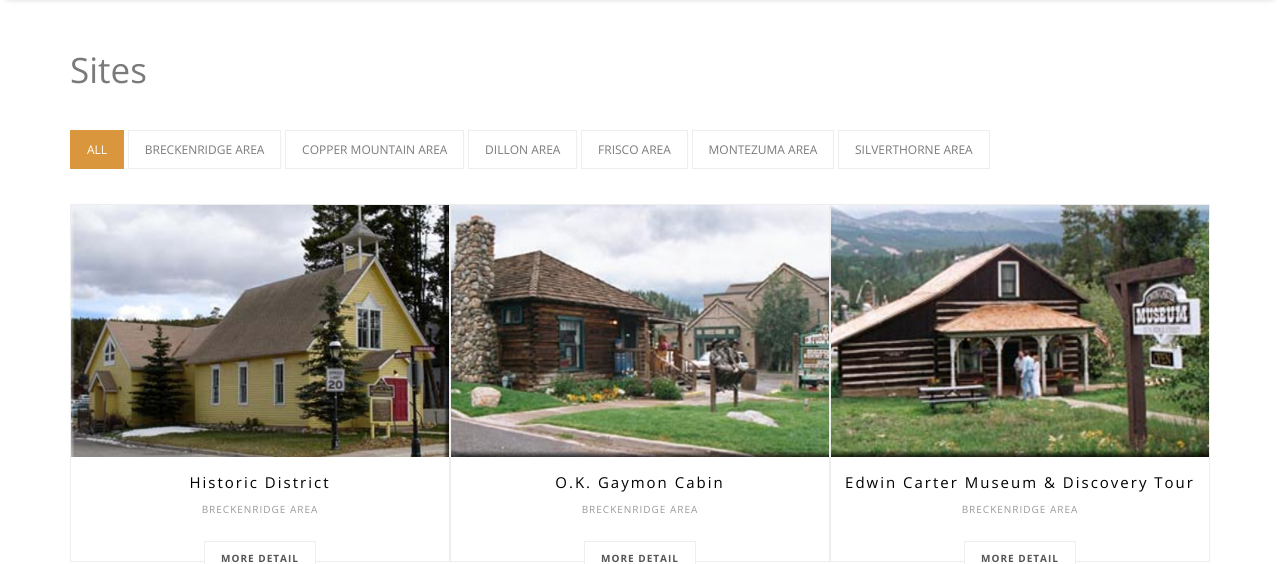
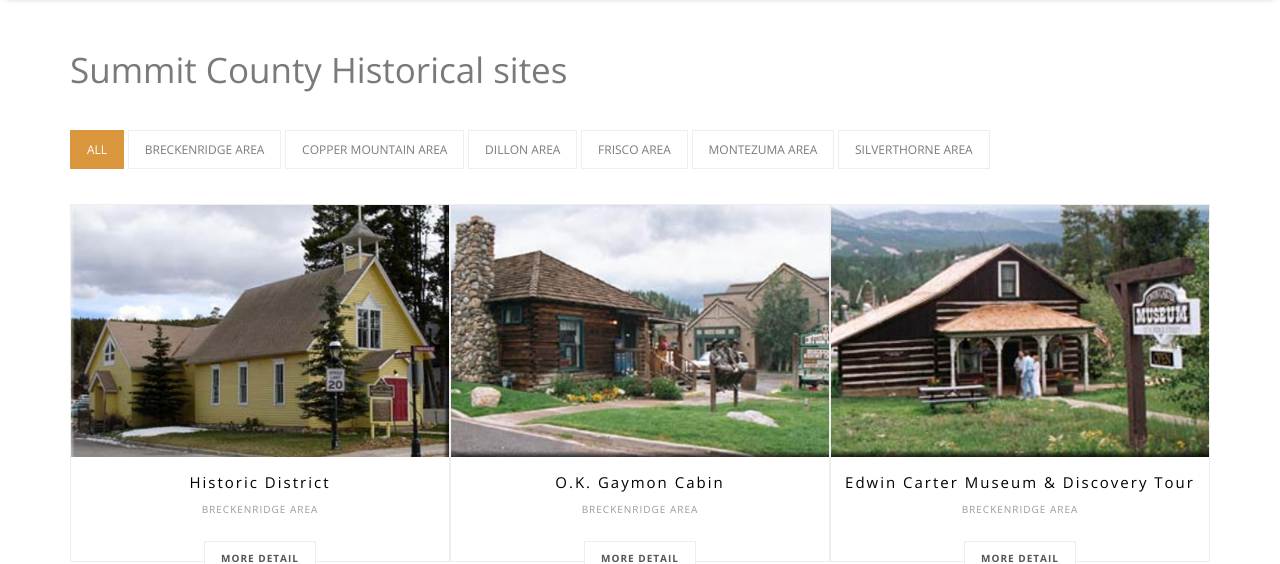
Before and after one commit to ghukill/summithistorical, a PHP site: page /sites.php in a window 1280 px wide. Shown: the part 64-628 px from the top of the page. Run offline with PHP 8.4, Linux system fonts and the light colour scheme; some web fonts are replaced.

Commit message:
check-in

```diff
--- a/sites.php
+++ b/sites.php
@@ -45,7 +45,7 @@
         <div class="container">
             <div class="row">
                 <div class="col-md-12">
-                    <h2>Sites</h2>
+                    <h2>Summit County Historical sites</h2>
                 </div>
             </div>
 
@@ -76,7 +76,7 @@
                                 <div class="portfolio-desc text-center">
                                     <h4 class="portfolio-post-title">Historic District</h4>
                                     <span class="portfolio-post-cat">Breckenridge Area</span>
-                                    <h4><a href="portfolio-single.html" class="btn theme-btn-default btn-lg">More detail</a></h4>
+                                    <h4><a href="sites/historic_district.php" class="btn theme-btn-default btn-lg">More detail</a></h4>
                                 </div>
                             </div>
                         </div><!--portfolio item -->
```
